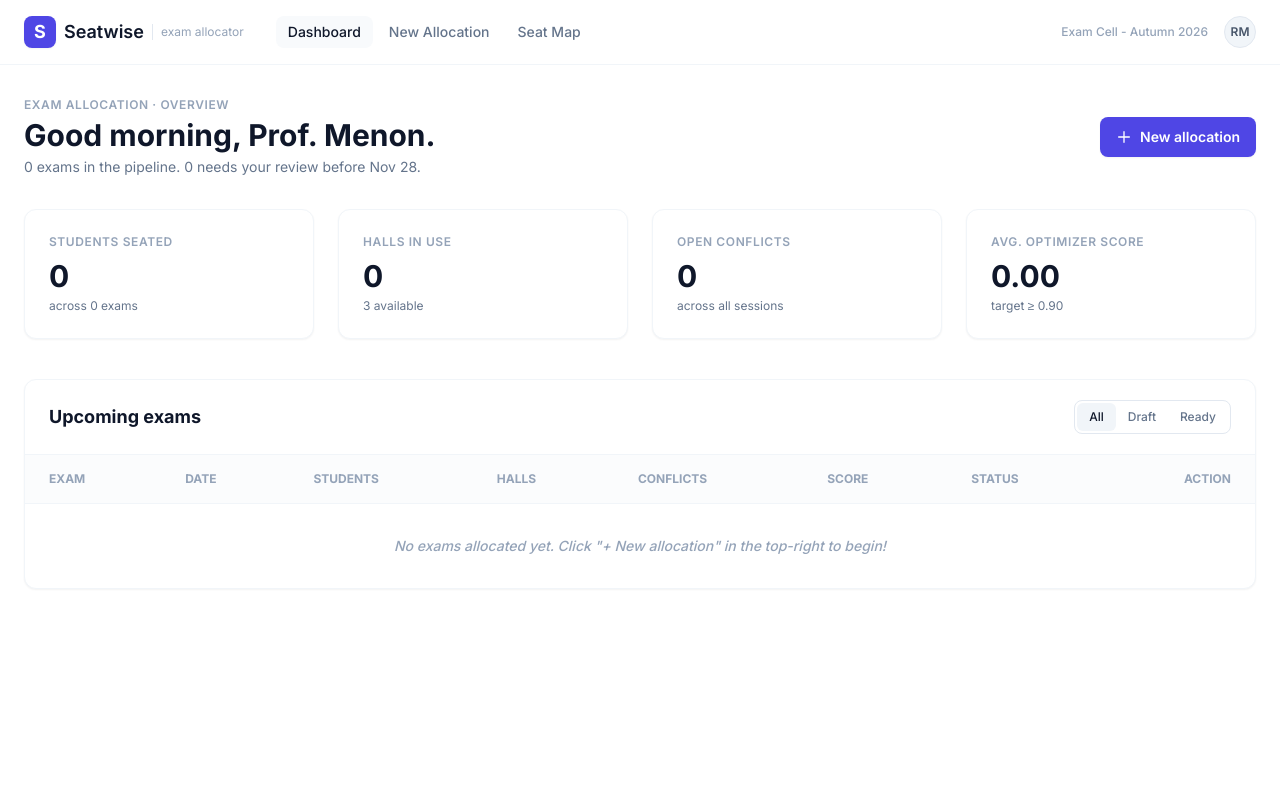
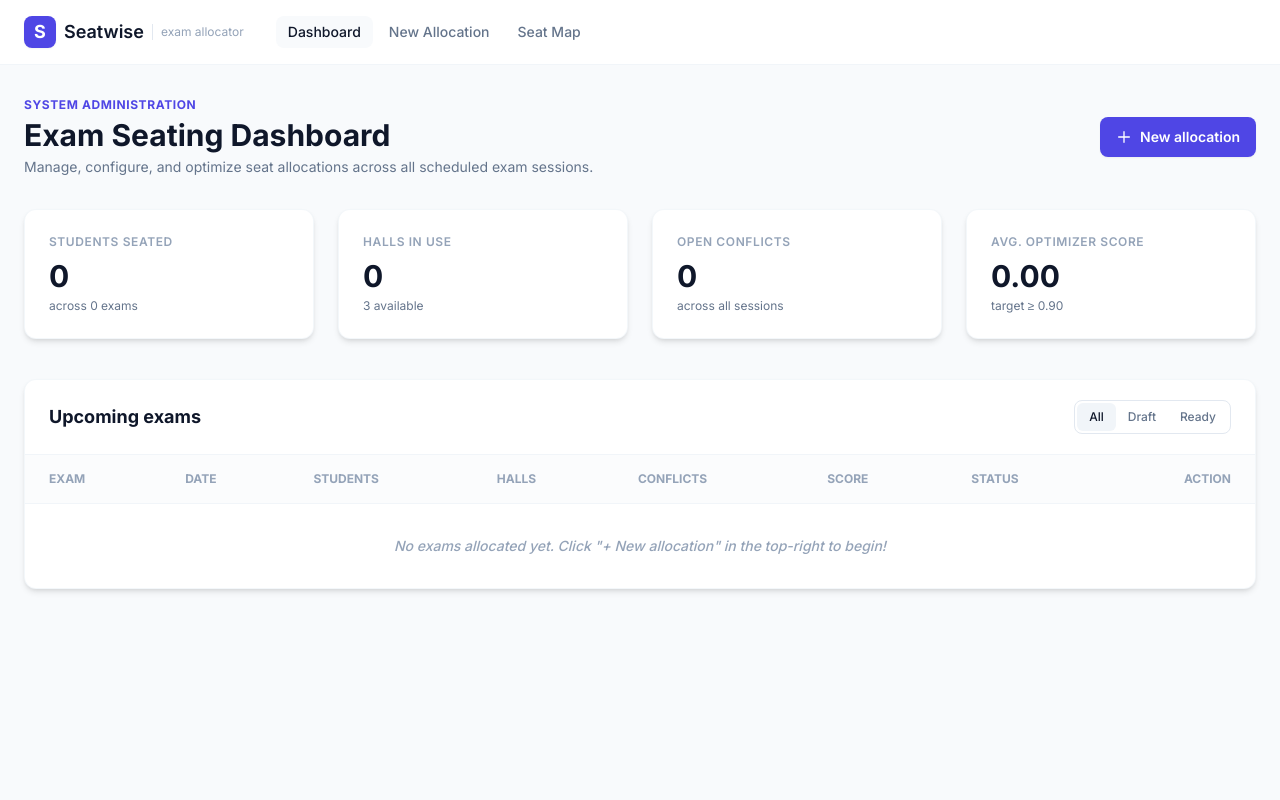
Before and after one commit to Nibir-Ahmed/SeatWise, a Flask app: page / in a window 1280 px wide. Run offline with Flask 3, Linux system fonts and the light colour scheme; some libraries are stand-ins or nearby versions.

Commit message:
Remove profile header and Menon greeting, set off-white page background, and increase card shadows to shadow-md

```diff
--- a/templates/base.html
+++ b/templates/base.html
@@ -24,11 +24,11 @@
     <style>
         body {
             font-family: 'Inter', sans-serif;
-            background-color: #ffffff; /* Explicit white background as requested */
+            background-color: #f8fafc; /* Soft off-white background */
         }
     </style>
 </head>
-<body class="bg-white text-slate-800 antialiased min-h-screen flex flex-col">
+<body class="bg-slate-50 text-slate-800 antialiased min-h-screen flex flex-col">
     <!-- Header/Navbar -->
     <header class="border-b border-slate-100 bg-white sticky top-0 z-40">
         <div class="max-w-7xl mx-auto px-6 h-16 flex items-center justify-between">
@@ -53,14 +53,6 @@
                     </a>
                 </nav>
             </div>
-
-            <!-- Right stats / user profile -->
-            <div class="flex items-center space-x-4">
-                <span class="text-xs text-slate-400 font-medium hidden sm:inline">Exam Cell - Autumn 2026</span>
-                <div class="w-8 h-8 rounded-full bg-slate-100 border border-slate-200 flex items-center justify-center text-xs font-semibold text-slate-600 cursor-pointer hover:bg-slate-200 transition-colors">
-                    RM
-                </div>
-            </div>
         </div>
     </header>
 
--- a/templates/dashboard.html
+++ b/templates/dashboard.html
@@ -6,17 +6,14 @@
 <!-- Dashboard Header -->
 <div class="flex flex-col sm:flex-row sm:items-center sm:justify-between mb-8">
     <div>
-        <p class="text-xs font-semibold tracking-wider text-slate-400 uppercase">Exam Allocation &middot; Overview</p>
-        <h1 class="text-3xl font-bold text-slate-900 mt-1">Good morning, Prof. Menon.</h1>
+        <p class="text-xs font-bold text-indigo-600 uppercase tracking-wider">System Administration</p>
+        <h1 class="text-3xl font-bold text-slate-900 mt-1">Exam Seating Dashboard</h1>
         <p class="text-sm text-slate-500 mt-1">
-            {{ exams|length }} exams in the pipeline.
-            {% set optimizing = namespace(count=0) %}
-            {% for e in exams %}{% if e.status == 'Optimizing' %}{% set optimizing.count = optimizing.count + 1 %}{% endif %}{% endfor %}
-            {{ optimizing.count }} needs your review before Nov 28.
+            Manage, configure, and optimize seat allocations across all scheduled exam sessions.
         </p>
     </div>
     <div class="mt-4 sm:mt-0">
-        <a href="/new" class="inline-flex items-center justify-center px-4 py-2.5 bg-indigo-600 hover:bg-indigo-700 text-white text-sm font-semibold rounded-lg shadow-sm transition-colors">
+        <a href="/new" class="inline-flex items-center justify-center px-4 py-2.5 bg-indigo-600 hover:bg-indigo-700 text-white text-sm font-semibold rounded-lg shadow-sm hover:shadow-md transition-all">
             <svg class="w-4 h-4 mr-2" fill="none" stroke="currentColor" viewBox="0 0 24 24"><path stroke-linecap="round" stroke-linejoin="round" stroke-width="2" d="M12 4v16m8-8H4"></path></svg>
             New allocation
         </a>
@@ -26,25 +23,25 @@
 <!-- Key Performance Indicators (KPIs) -->
 <div class="grid grid-cols-1 sm:grid-cols-2 lg:grid-cols-4 gap-6 mb-10">
     <!-- Card 1 -->
-    <div class="bg-white border border-slate-100 rounded-xl p-6 shadow-sm">
+    <div class="bg-white border border-slate-100/80 rounded-xl p-6 shadow-md hover:shadow-lg transition-all duration-300">
         <p class="text-xs font-semibold uppercase tracking-wider text-slate-400">Students Seated</p>
         <p class="text-3xl font-bold text-slate-900 mt-2">{{ "{:,}".format(stats.total_students) }}</p>
         <p class="text-xs text-slate-500 mt-1">across {{ exams|length }} exam{% if exams|length != 1 %}s{% endif %}</p>
     </div>
     <!-- Card 2 -->
-    <div class="bg-white border border-slate-100 rounded-xl p-6 shadow-sm">
+    <div class="bg-white border border-slate-100/80 rounded-xl p-6 shadow-md hover:shadow-lg transition-all duration-300">
         <p class="text-xs font-semibold uppercase tracking-wider text-slate-400">Halls in Use</p>
         <p class="text-3xl font-bold text-slate-900 mt-2">{{ stats.halls_in_use }}</p>
         <p class="text-xs text-slate-500 mt-1">{{ stats.total_available_halls }} available</p>
     </div>
     <!-- Card 3 -->
-    <div class="bg-white border border-slate-100 rounded-xl p-6 shadow-sm">
+    <div class="bg-white border border-slate-100/80 rounded-xl p-6 shadow-md hover:shadow-lg transition-all duration-300">
         <p class="text-xs font-semibold uppercase tracking-wider text-slate-400">Open Conflicts</p>
         <p class="text-3xl font-bold mt-2 {% if stats.total_conflicts > 0 %}text-amber-600{% else %}text-slate-900{% endif %}">{{ stats.total_conflicts }}</p>
         <p class="text-xs text-slate-500 mt-1">across all sessions</p>
     </div>
     <!-- Card 4 -->
-    <div class="bg-white border border-slate-100 rounded-xl p-6 shadow-sm">
+    <div class="bg-white border border-slate-100/80 rounded-xl p-6 shadow-md hover:shadow-lg transition-all duration-300">
         <p class="text-xs font-semibold uppercase tracking-wider text-slate-400">Avg. Optimizer Score</p>
         <p class="text-3xl font-bold text-slate-900 mt-2">{{ "{:.2f}".format(stats.avg_score) }}</p>
         <p class="text-xs text-slate-500 mt-1">target &ge; 0.90</p>
@@ -52,7 +49,7 @@
 </div>
 
 <!-- Upcoming Exams Table Section -->
-<div class="bg-white border border-slate-100 rounded-xl shadow-sm overflow-hidden">
+<div class="bg-white border border-slate-100/80 rounded-xl shadow-md overflow-hidden">
     <div class="px-6 py-5 border-b border-slate-100 flex flex-col sm:flex-row sm:items-center sm:justify-between gap-4">
         <h2 class="text-lg font-bold text-slate-900">Upcoming exams</h2>
 
--- a/templates/new_allocation.html
+++ b/templates/new_allocation.html
@@ -57,7 +57,7 @@
     </div>
 
     <!-- Right Panel: Step Forms Container -->
-    <div class="flex-grow bg-white border border-slate-100 rounded-2xl shadow-sm p-8">
+    <div class="flex-grow bg-white border border-slate-100/80 rounded-2xl shadow-md p-8">
         <form id="allocation-form" method="POST" action="/api/allocate" enctype="multipart/form-data">
 
             <!-- STEP 1 FORM: Exam Details -->
--- a/templates/seat_map.html
+++ b/templates/seat_map.html
@@ -57,7 +57,7 @@
     </div>
 
     <!-- Center Column: Seating Grid Chart -->
-    <div class="flex-grow bg-white border border-slate-100 rounded-2xl shadow-sm p-6 print-card">
+    <div class="flex-grow bg-white border border-slate-100/80 rounded-2xl shadow-md p-6 print-card">
         <!-- Grid Header -->
         <div class="flex flex-col sm:flex-row sm:items-center sm:justify-between border-b border-slate-100 pb-5 mb-6">
             <div>
@@ -104,7 +104,7 @@
     <!-- Right Column: Inspector & Stats -->
     <div class="w-full lg:w-72 flex-shrink-0 space-y-6 no-print">
         <!-- Hall Score Widget -->
-        <div class="bg-white border border-slate-100 rounded-2xl shadow-sm p-6">
+        <div class="bg-white border border-slate-100/80 rounded-2xl shadow-md p-6">
             <p class="text-xs font-semibold uppercase tracking-wider text-slate-400">Hall Score</p>
             <div class="flex items-baseline space-x-2 mt-2">
                 <span class="text-3xl font-bold text-slate-900" id="stat-score">0.94</span>
@@ -117,7 +117,7 @@
         </div>
 
         <!-- Seat Inspector Panel -->
-        <div class="bg-white border border-slate-100 rounded-2xl shadow-sm p-6 min-h-[300px] flex flex-col" id="inspector-panel">
+        <div class="bg-white border border-slate-100/80 rounded-2xl shadow-md p-6 min-h-[300px] flex flex-col" id="inspector-panel">
             <h3 class="text-xs font-bold text-slate-400 uppercase tracking-wider mb-4">Inspector</h3>
 
             <!-- Default Empty State -->
```
